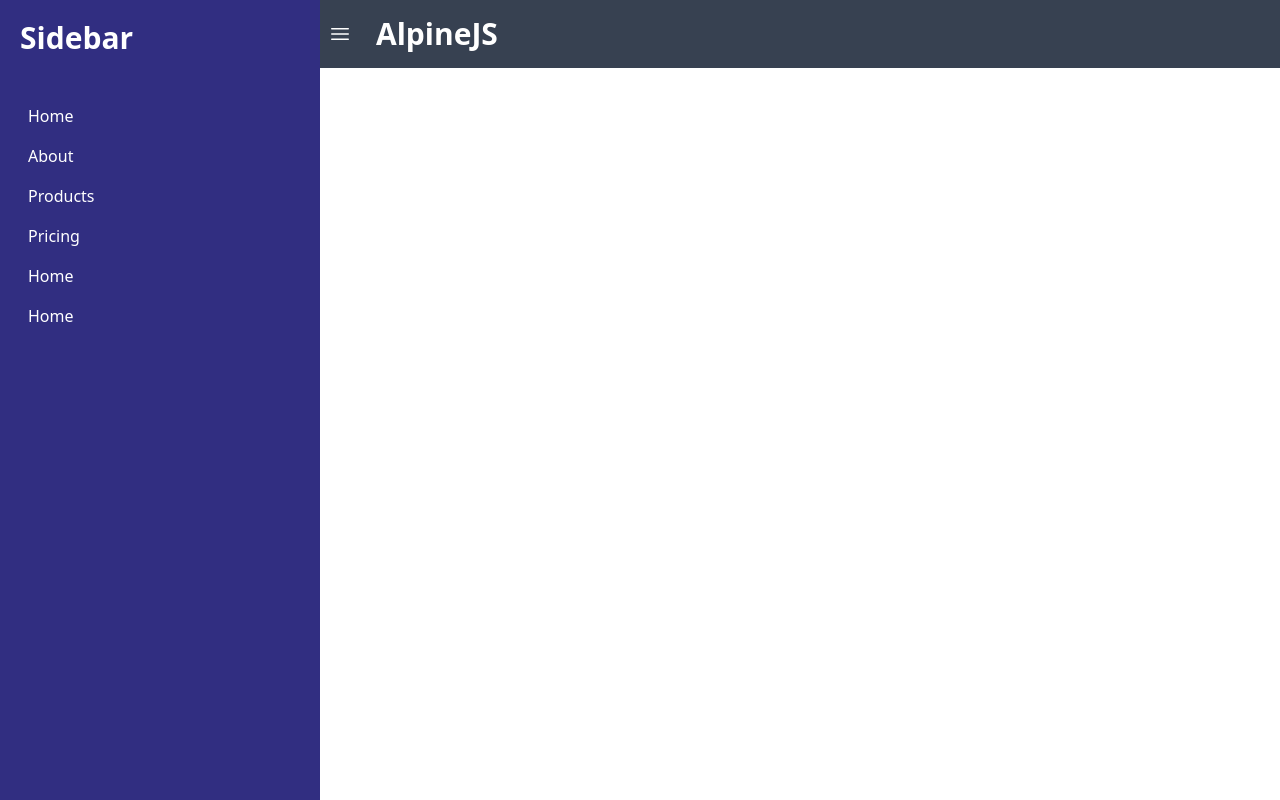
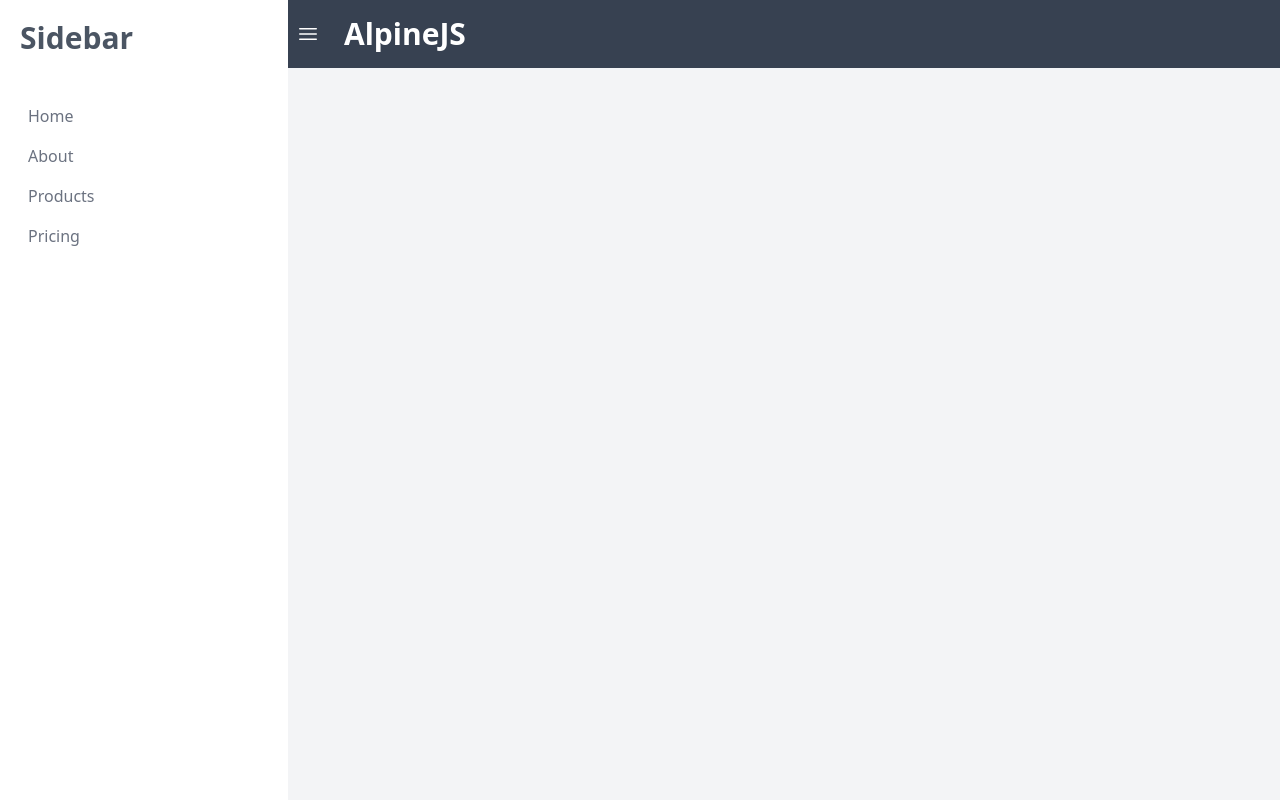
Before and after one commit to chagy/admin-tailwindcss, a website: page src/index.html in a window 1280 px wide. Drawn offline with nearby package versions, Linux system fonts and the light colour scheme.

Commit message:
update sidebar

```diff
--- a/src/index.html
+++ b/src/index.html
@@ -11,12 +11,12 @@
 
   <script defer src="https://unpkg.com/alpinejs@3.10.3/dist/cdn.min.js"></script>
 </head>
-<body class="antialiased min-h-screen lg:flex" x-data="{open:false}">
+<body class="antialiased min-h-screen lg:flex bg-gray-100" x-data="{open:false}">
   <nav
-    class="absolute inset-0 transform lg:transform-none lg:opacity-100 duration-200 lg:relative z-10 w-80 bg-indigo-900 text-white h-screen p-3"
+    class="absolute inset-0 transform lg:transform-none lg:opacity-100 duration-200 lg:relative z-10 w-72 bg-white text-gray-500 h-screen p-3"
     :class="{'translate-x-0 ease-in opacity-100' :open === true, '-translate-x-full ease-out opacity-0':open === false}">
     <div class="flex justify-between">
-      <span class="font-bold text-2xl sm:text-3xl p-2">Sidebar</span>
+      <span class="font-bold text-2xl sm:text-3xl p-2 text-gray-600">Sidebar</span>
       <button class="p-2 focus:outline-none focus:bg-indigo-800 hover:bg-indigo-800 rounded-md lg:hidden" @click="open = false">
         <svg xmlns="http://www.w3.org/2000/svg" fill="none" viewBox="0 0 24 24" stroke-width="1.5" stroke="currentColor" class="w-6 h-6">
           <path stroke-linecap="round" stroke-linejoin="round" d="M15.75 19.5L8.25 12l7.5-7.5" />
@@ -24,12 +24,14 @@
       </button>
     </div>
     <ul class="mt-8">
-      <li><a href="#" class="block px-4 py-2 hover:bg-indigo-800 rounded-md">Home</a></li>
-      <li><a href="#" class="block px-4 py-2 hover:bg-indigo-800 rounded-md">About</a></li>
-      <li><a href="#" class="block px-4 py-2 hover:bg-indigo-800 rounded-md">Products</a></li>
-      <li><a href="#" class="block px-4 py-2 hover:bg-indigo-800 rounded-md">Pricing</a></li>
-      <li><a href="#" class="block px-4 py-2 hover:bg-indigo-800 rounded-md">Home</a></li>
-      <li><a href="#" class="block px-4 py-2 hover:bg-indigo-800 rounded-md">Home</a></li>
+      <li>
+        <a href="#" class="block px-4 py-2 hover:bg-indigo-200 hover:text-indigo-600 hover:font-bold rounded-md">
+          Home
+        </a>
+      </li>
+      <li><a href="#" class="block px-4 py-2 hover:bg-indigo-200 hover:text-indigo-600 hover:font-bold rounded-md">About</a></li>
+      <li><a href="#" class="block px-4 py-2 hover:bg-indigo-200 hover:text-indigo-600 hover:font-bold rounded-md">Products</a></li>
+      <li><a href="#" class="block px-4 py-2 hover:bg-indigo-200 hover:text-indigo-600 hover:font-bold rounded-md">Pricing</a></li>
     </ul>
   </nav>
   <div class="relative z-0 lg:flex-grow">
```
Also changed, not shown: dist/output.css, readme.txt (added).
